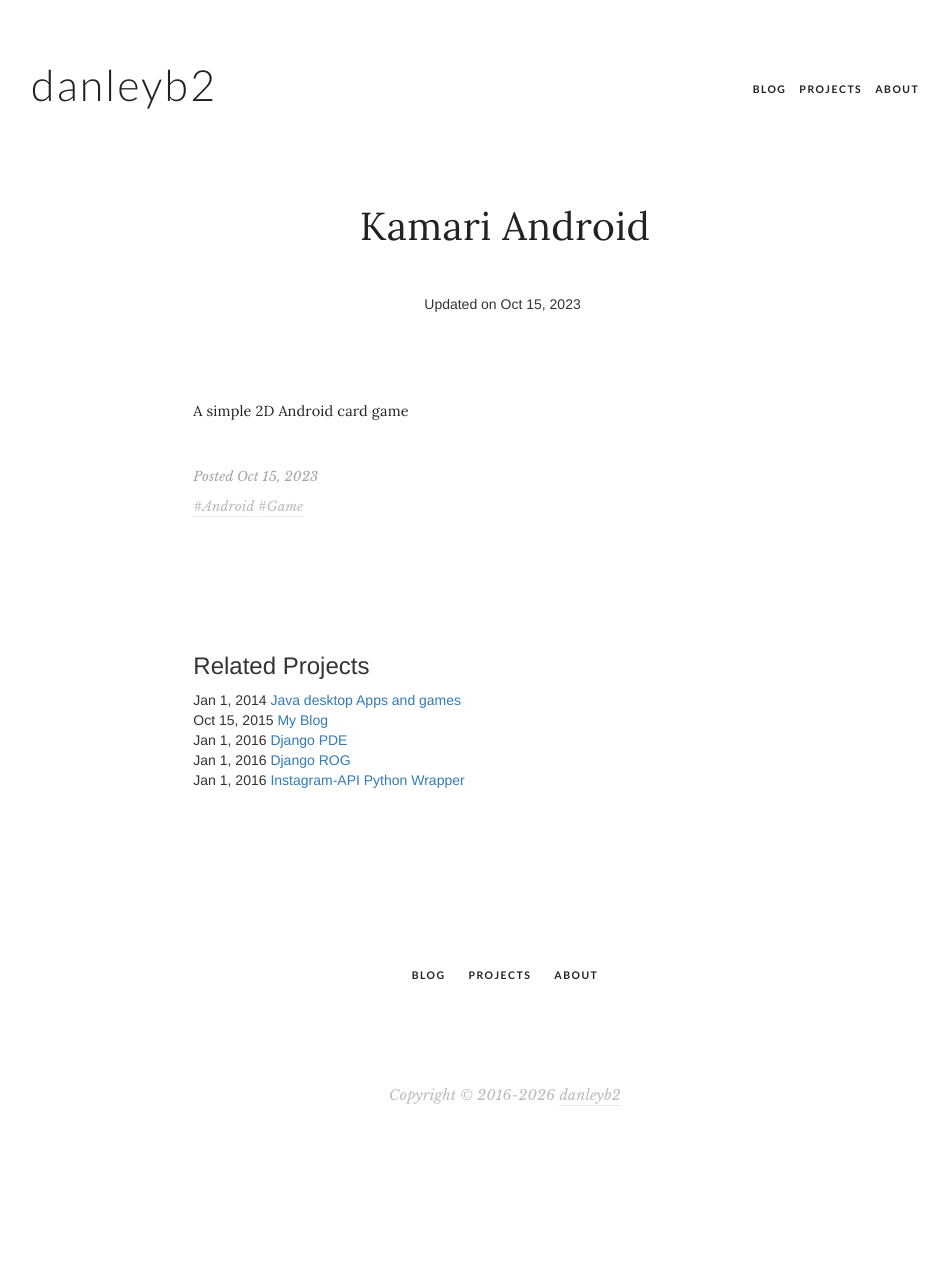
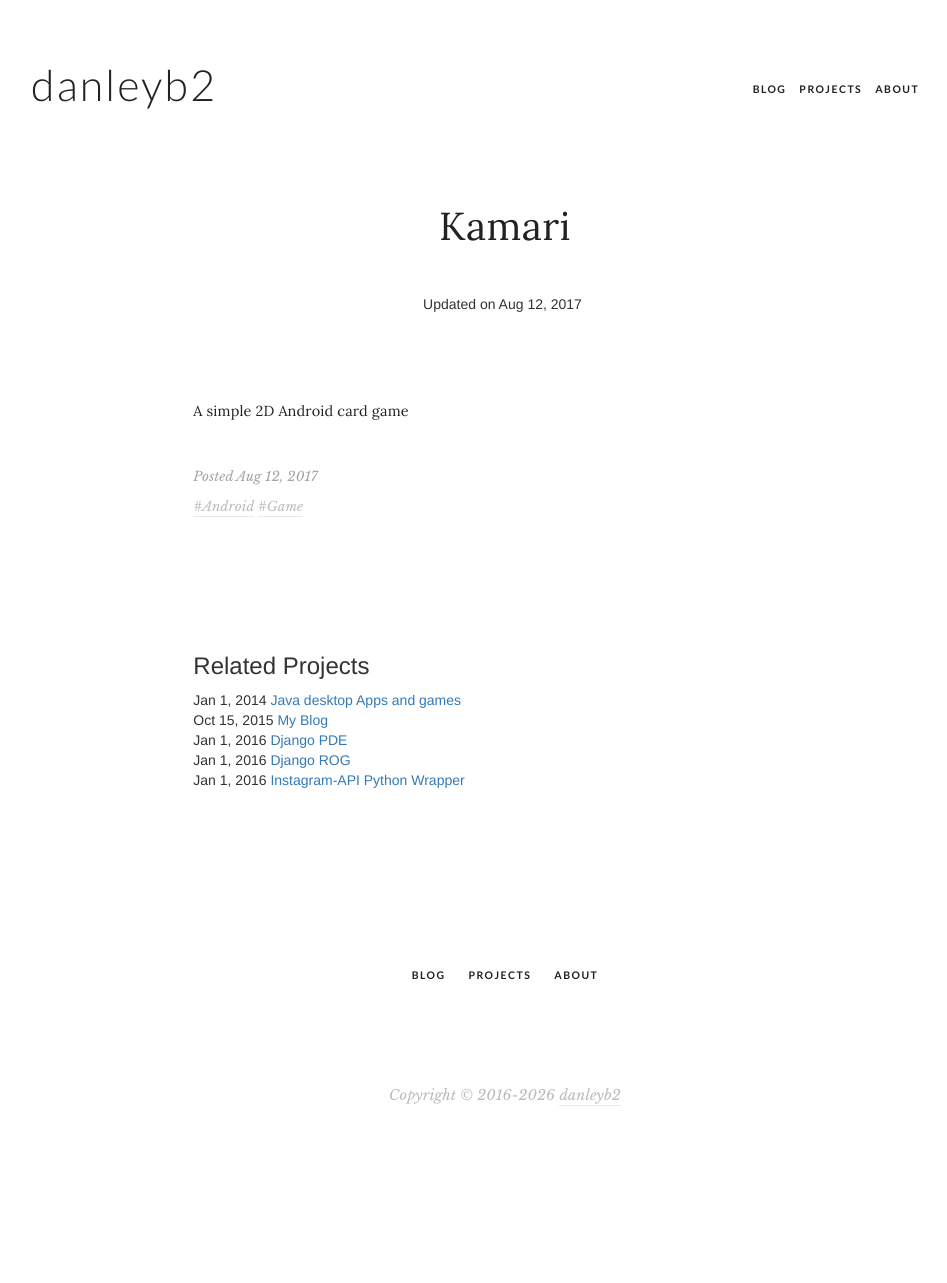
Before and after one commit to danleyb2/danleyb2.github.io, a Jekyll site: the page built from _projects/kamari-android.md, in a window 1280 px wide. Shown: the whole page, without its empty margins (135-1082 px from the left). Built offline with Jekyll 4.4.1, drawn with Linux system fonts in a browser that asks for light colours; some web fonts are replaced.

Commit message:
fix: update Kamari project details and correct GitHub link

```diff
--- a/_projects/kamari-android.md
+++ b/_projects/kamari-android.md
@@ -1,9 +1,9 @@
 ---
 layout: project
 
-title: Kamari Android
-date: 2023-10-15
-description: A Simple 2D Android Card Game
+title: Kamari
+date: 2017-08-12
+description: Android 2D  Card Game
 
 tags:
   - Android
@@ -11,7 +11,7 @@
 
 status: Active
 
-github: https://danleyb2.dev/projects#
+github: https://github.com/danleyb2/kamari
 
 technologies:
   - Android
```
